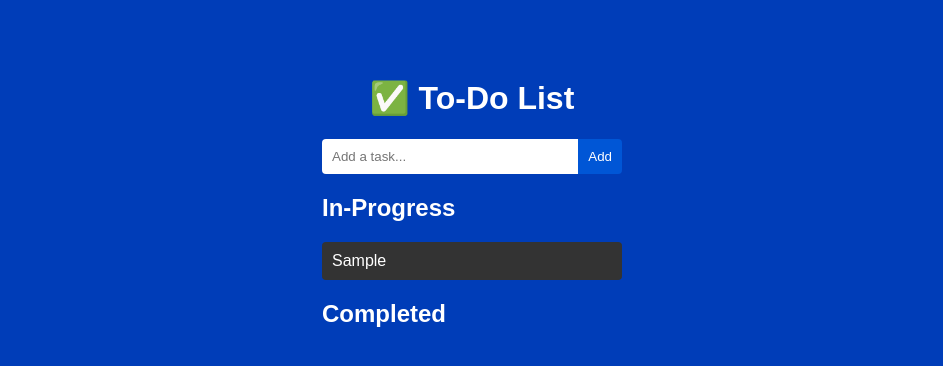
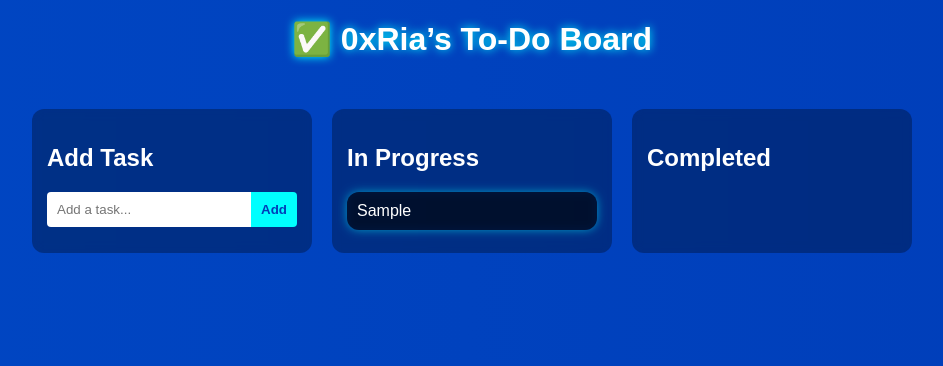
Before and after one commit to 0xRia/To-do-, a website: page index.html in a window 1280 px wide. Both pictures are taken after typing "Sample" into the empty fields and a click on the button "Add". Shown: the whole page, without its empty margins (168-1111 px from the left). Drawn offline with Linux system fonts and the light colour scheme.

Commit message:
Add updated files and node modules

```diff
--- a/index.html
+++ b/index.html
@@ -3,25 +3,31 @@
 <head>
   <meta charset="UTF-8">
   <meta name="viewport" content="width=device-width, initial-scale=1.0">
-  <title>0xRia’s To-Do List</title>
+  <title>0xRia’s Cyber To-Do</title>
   <link rel="stylesheet" href="style.css">
 </head>
 <body>
-  <div class="container">
-  <h1>✅ To-Do List</h1>
+  <h1>✅ 0xRia’s To-Do Board</h1>
 
+  <div class="board">
+    <div class="column" id="add-task-column">
+      <h2>Add Task</h2>
       <form id="todo-form">
         <input type="text" id="todo-input" placeholder="Add a task..." required>
         <button>Add</button>
       </form>
+    </div>
 
-  <h2>In-Progress</h2>
+    <div class="column">
+      <h2>In Progress</h2>
       <ul id="in-progress-list"></ul>
+    </div>
 
+    <div class="column">
       <h2>Completed</h2>
       <ul id="completed-list"></ul>
     </div>
-
+  </div>
 
   <script src="main.js"></script>
 </body>
--- /dev/null
+++ b/package.json
@@ -0,0 +1,5 @@
+{
+  "dependencies": {
+    "bootstrap": "^5.3.8"
+  }
+}
--- a/style.css
+++ b/style.css
@@ -1,52 +1,95 @@
+/* Moving water background */
 body {
-  font-family: Arial, sans-serif;
-  background: #003db8;
+  font-family: 'Arial', sans-serif;
   color: #fff;
+  margin: 0;
+  padding: 0;
+  min-height: 100vh;
+  background: linear-gradient(270deg, #003db8, #0056d6, #003db8);
+  background-size: 600% 600%;
+  animation: wave 20s ease infinite;
   display: flex;
+  flex-direction: column;
+  align-items: center;
+}
+
+@keyframes wave {
+  0% { background-position: 0% 50%; }
+  50% { background-position: 100% 50%; }
+  100% { background-position: 0% 50%; }
+}
+
+/* Board layout */
+h1 {
+  margin-top: 20px;
+  text-align: center;
+  text-shadow: 0 0 10px cyan;
+}
+
+.board {
+  display: flex;
+  gap: 20px;
   justify-content: center;
-  padding-top: 50px;
+  margin-top: 30px;
+  flex-wrap: wrap;
 }
-.container {
-  width: 300px;
+
+.column {
+  background: rgba(0,0,0,0.3);
+  backdrop-filter: blur(5px);
+  padding: 15px;
+  border-radius: 12px;
+  min-width: 250px;
+  max-width: 300px;
+  flex: 1;
 }
-h1 {
-  text-align: center;
-}
+
+/* Task form */
 form {
   display: flex;
-  margin-bottom: 20px;
+  margin-bottom: 10px;
 }
+
 input {
   flex: 1;
   padding: 10px;
   border: none;
   border-radius: 4px 0 0 4px;
 }
+
 button {
   padding: 10px;
   border: none;
-  background: #0056d6;
-  color: #fff;
+  background: #00ffff;
+  color: #003db8;
   border-radius: 0 4px 4px 0;
   cursor: pointer;
+  font-weight: bold;
+  transition: 0.2s;
 }
-ul { list-style: none; padding: 0; }
+
+button:hover {
+  background: #00cccc;
+}
+
+/* Task cards */
+ul { list-style: none; padding: 0; margin: 0; }
 li {
-  background: #333;
+  background: rgba(0,0,0,0.5);
+  backdrop-filter: blur(5px);
   padding: 10px;
-  margin-bottom: 5px;
-  border-radius: 4px;
+  margin-bottom: 8px;
+  border-radius: 12px;
   display: flex;
   justify-content: space-between;
   cursor: pointer;
+  box-shadow: 0 0 10px rgba(0,255,255,0.5);
+  transition: transform 0.2s, box-shadow 0.2s;
 }
+
+li:hover {
+  transform: translateY(-2px);
+  box-shadow: 0 0 15px rgba(0,255,255,0.8);
+}
+
 li.completed { text-decoration: line-through; opacity: 0.6; }
-
-
-/* style.css */
-body.dark { background:#121212; color:#fff; }
-body.dark li { background:#333; }
-
-@media (max-width: 500px) {
-  .container { width: 90%; }
-}
```
Also changed, not shown: 1 other file. Lines whose indentation alone changed are shown as unchanged.
